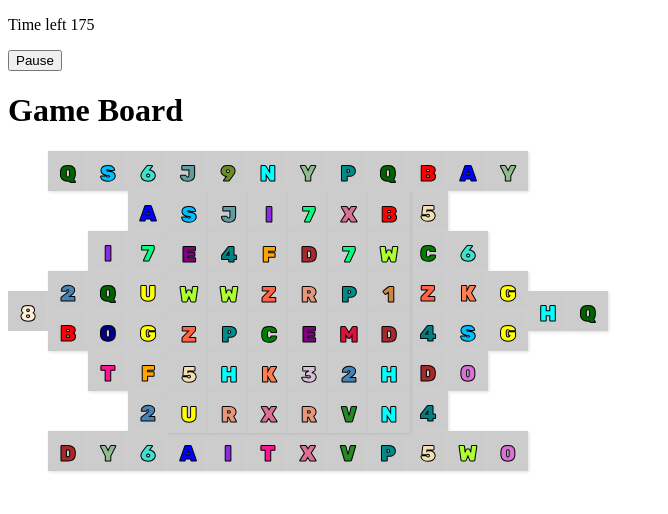
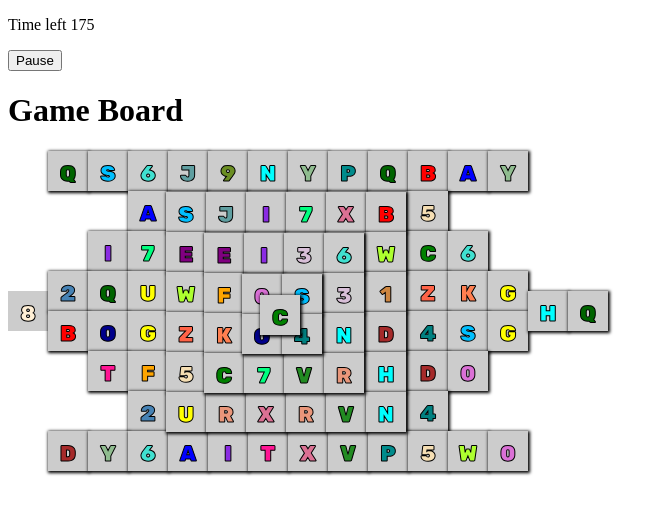
Before and after one commit to riethmayer/eureka, a React (Create React App) app: page /game in a window 1280 px wide. Shown: the top 514 px of the page, without its empty margins (0-668 px from the left). Built offline with nearby package versions, Linux system fonts and the light colour scheme.

Commit message:
made layers more visible

```diff
--- a/src/components/Turtle/turtle.css
+++ b/src/components/Turtle/turtle.css
@@ -12,14 +12,11 @@
 }
 .layer-2 {
   z-index: 30;
-  display: none;
 }
 .layer-3 {
-  display: none;
   z-index: 40
 }
 .layer-4 {
-  display: none;
 z-index: 50
 }
 .row-1 {
@@ -151,10 +148,25 @@ z-index: 50
 }
 
 .tile.layer-0 {
-  box-shadow: 1px 1px 3px #dddddd;
+  box-shadow: 1px 1px 3px 1px #000;
 }
 
 .tile.layer-1 {
-  padding: 1px;
-  box-shadow: 1px 1px 3px #bbb;
+  margin: 1px 0px 0px -2px;
+  box-shadow: 1px 1px 3px 1px #000;
 }
+
+.tile.layer-2 {
+  margin: 2px 0px 0px -4px;
+  box-shadow: 1px 1px 3px 1px #000;
+}
+
+.tile.layer-3 {
+  margin: 3px 0px 0px -6px;
+  box-shadow: 1px 1px 3px 1px #000;
+}
+
+.tile.layer-4 {
+  margin: 4px 0px 0px -8px;
+  box-shadow: 1px 1px 3px 1px #000;
+}
```
